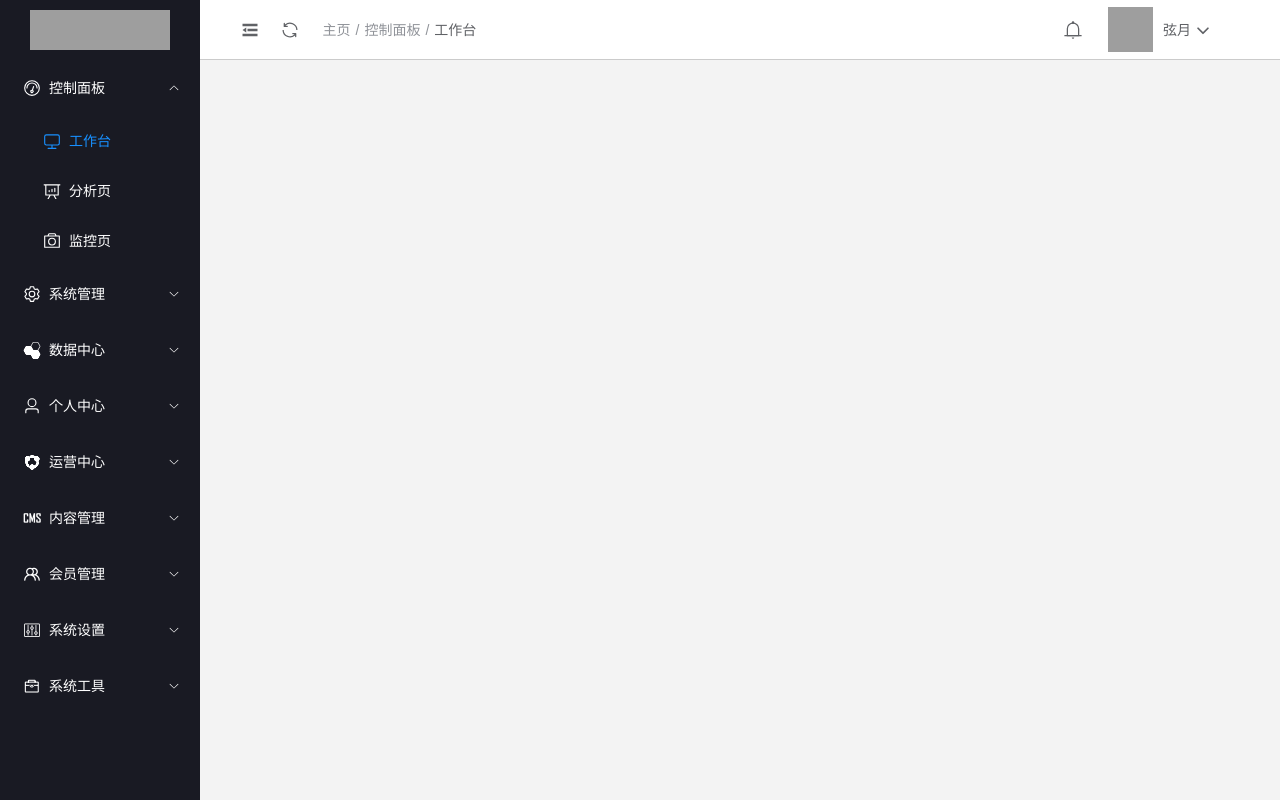
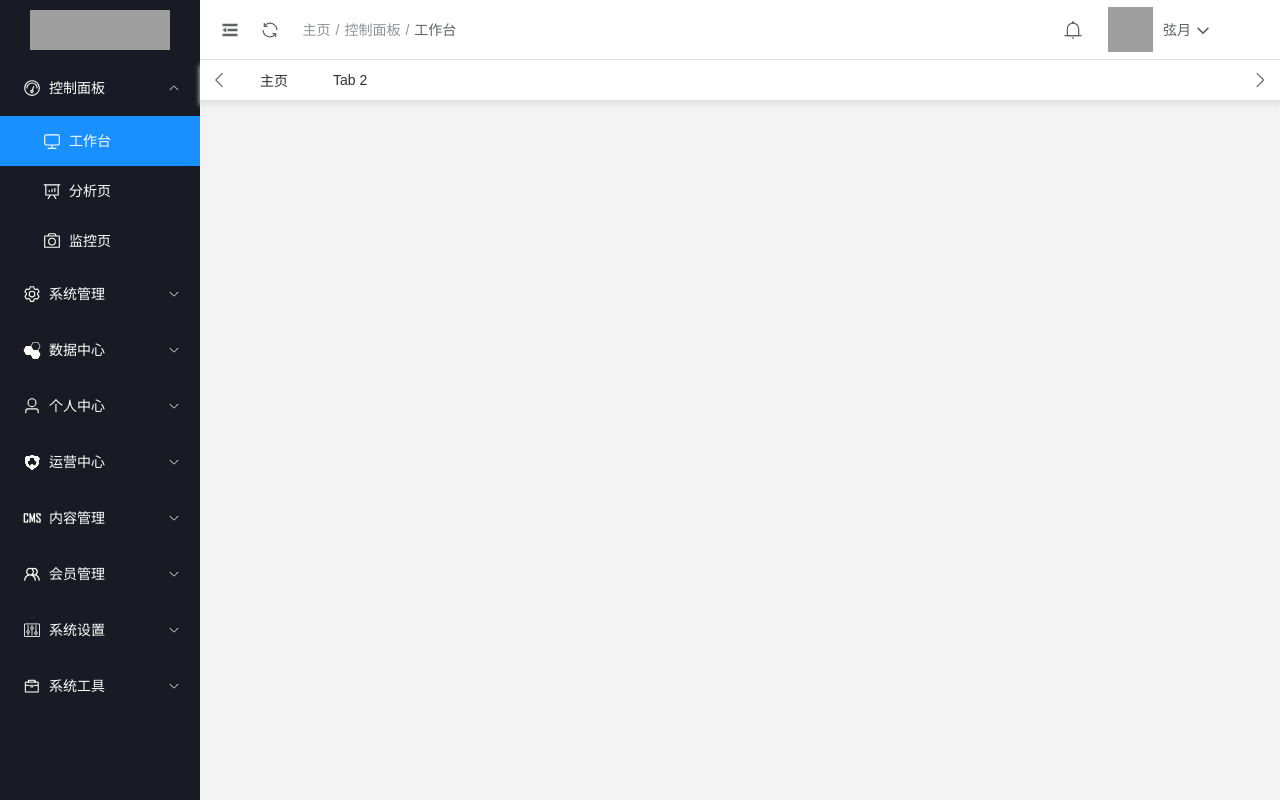
Before and after one commit to xiaomo112801/bearlen-admin, a Vue app: page / in a window 1280 px wide. Built offline with nearby package versions, Linux system fonts and the light colour scheme; grey boxes are pictures that could not be loaded.

Commit message:
login页面添加

```diff
--- a/src/components/bAside.vue
+++ b/src/components/bAside.vue
@@ -49,59 +49,59 @@ export default {
       menuList: [
         {
           name: "控制面板", iconType: 1, index: "1", iconClass: "odometer", childMenu: [
-            { name: "工作台", iconType: 1, index: "1-1", iconClass: "monitor", url: "/dashboard/workplace" },
-            { name: "分析页", iconType: 1, index: "1-2", iconClass: "data-analysis", url: "/dashboard/analysis" },
-            { name: "监控页", iconType: 1, index: "1-3", iconClass: "camera", url: "/dashboard/monitor" }
+            {name: "工作台", iconType: 1, index: "1-1", iconClass: "monitor", url: "/dashboard/workplace"},
+            {name: "分析页", iconType: 1, index: "1-2", iconClass: "data-analysis", url: "/dashboard/analysis"},
+            {name: "监控页", iconType: 1, index: "1-3", iconClass: "camera", url: "/dashboard/monitor"}
           ]
         }, {
           name: "系统管理", iconType: 1, index: "2", iconClass: "setting", childMenu: [
-            { name: "用户管理", iconType: 2, index: "2-1", iconClass: "icon-huiyuan1", url: "" },
-            { name: "角色管理", iconType: 2, index: "2-2", iconClass: "icon-jiaoseguanli", url: "" },
-            { name: "菜单管理", iconType: 2, index: "2-3", iconClass: "icon-caidan", url: "" },
-            { name: "职级管理", iconType: 2, index: "2-4", iconClass: "icon-zhiweiguanli", url: "" },
-            { name: "岗位管理", iconType: 2, index: "2-5", iconClass: "icon-gangwei", url: "" },
-            { name: "部门管理", iconType: 1, index: "2-6", iconClass: "office-building", url: "" },
-            { name: "登录日志", iconType: 1, index: "2-7", iconClass: "document", url: "" },
-            { name: "操作日志", iconType: 2, index: "2-8", iconClass: "icon-wj-rz", icon: "", url: "" }
+            {name: "用户管理", iconType: 2, index: "2-1", iconClass: "icon-huiyuan1", url: ""},
+            {name: "角色管理", iconType: 2, index: "2-2", iconClass: "icon-jiaoseguanli", url: ""},
+            {name: "菜单管理", iconType: 2, index: "2-3", iconClass: "icon-caidan", url: ""},
+            {name: "职级管理", iconType: 2, index: "2-4", iconClass: "icon-zhiweiguanli", url: ""},
+            {name: "岗位管理", iconType: 2, index: "2-5", iconClass: "icon-gangwei", url: ""},
+            {name: "部门管理", iconType: 1, index: "2-6", iconClass: "office-building", url: ""},
+            {name: "登录日志", iconType: 1, index: "2-7", iconClass: "document", url: ""},
+            {name: "操作日志", iconType: 2, index: "2-8", iconClass: "icon-wj-rz", icon: "", url: ""}
           ]
         }, {
           name: "数据中心", iconType: 2, index: "3", iconClass: "icon-shujuzhongxin", childMenu: [
-            { name: "字典管理", iconType: 2, index: "3-1", iconClass: "icon-zidianguanli", url: "" },
-            { name: "城市管理", iconType: 1, index: "3-2", iconClass: "OfficeBuilding", url: "" },
-            { name: "配置管理", iconType: 2, index: "3-3", iconClass: "icon-xitongshezhi", url: "" },
-            { name: "通知公告", iconType: 1, index: "3-4", iconClass: "bell", url: "" },
-            { name: "友链管理", iconType: 2, index: "3-5", iconClass: "icon-youqinglianjie", url: "" }
+            {name: "字典管理", iconType: 2, index: "3-1", iconClass: "icon-zidianguanli", url: ""},
+            {name: "城市管理", iconType: 1, index: "3-2", iconClass: "OfficeBuilding", url: ""},
+            {name: "配置管理", iconType: 2, index: "3-3", iconClass: "icon-xitongshezhi", url: ""},
+            {name: "通知公告", iconType: 1, index: "3-4", iconClass: "bell", url: ""},
+            {name: "友链管理", iconType: 2, index: "3-5", iconClass: "icon-youqinglianjie", url: ""}
           ]
         }, {
           name: "个人中心", iconType: 1, index: "4", iconClass: "user", childMenu: [
-            { name: "个人资料", iconType: 2, index: "4-1", iconClass: "icon-gerenziliao", url: "" }
+            {name: "个人资料", iconType: 2, index: "4-1", iconClass: "icon-gerenziliao", url: ""}
           ]
         }, {
           name: "运营中心", iconType: 2, index: "5", iconClass: "icon-yunyingzhongxin", childMenu: [
-            { name: "广告位管理", iconType: 2, index: "5-1", iconClass: "icon-guanggaoweishezhi", url: "" },
-            { name: "广告管理", iconType: 2, index: "5-2", iconClass: "icon-guanggaoguanli", url: "" },
-            { name: "布局描述管理", iconType: 2, index: "5-3", iconClass: "icon-buju", url: "" },
-            { name: "布局管理", iconType: 2, index: "5-4", iconClass: "icon-buju", url: "" }
+            {name: "广告位管理", iconType: 2, index: "5-1", iconClass: "icon-guanggaoweishezhi", url: ""},
+            {name: "广告管理", iconType: 2, index: "5-2", iconClass: "icon-guanggaoguanli", url: ""},
+            {name: "布局描述管理", iconType: 2, index: "5-3", iconClass: "icon-buju", url: ""},
+            {name: "布局管理", iconType: 2, index: "5-4", iconClass: "icon-buju", url: ""}
           ]
         }, {
           name: "内容管理", iconType: 2, index: "6", iconClass: "icon-icon", childMenu: [
-            { name: "广告位管理", iconType: 2, index: "6-1", iconClass: "icon-guanggaoweishezhi", url: "" },
-            { name: "广告管理", iconType: 2, index: "6-2", iconClass: "icon-guanggaoguanli", url: "" },
-            { name: "布局描述管理", iconType: 2, index: "6-3", iconClass: "icon-buju", url: "" },
-            { name: "布局管理", iconType: 2, index: "6-4", iconClass: "icon-buju", url: "" }
+            {name: "广告位管理", iconType: 2, index: "6-1", iconClass: "icon-guanggaoweishezhi", url: ""},
+            {name: "广告管理", iconType: 2, index: "6-2", iconClass: "icon-guanggaoguanli", url: ""},
+            {name: "布局描述管理", iconType: 2, index: "6-3", iconClass: "icon-buju", url: ""},
+            {name: "布局管理", iconType: 2, index: "6-4", iconClass: "icon-buju", url: ""}
           ]
         }, {
           name: "会员管理", iconType: 2, index: "7", iconClass: "icon-huiyuan1", childMenu: [
-            { name: "会员等级", iconType: 2, index: "7-1", iconClass: "icon-huiyuandengji", url: "" },
-            { name: "会员管理", iconType: 2, index: "7-2", iconClass: "icon-huiyuan1", url: "" }
+            {name: "会员等级", iconType: 2, index: "7-1", iconClass: "icon-huiyuandengji", url: ""},
+            {name: "会员管理", iconType: 2, index: "7-2", iconClass: "icon-huiyuan1", url: ""}
           ]
         }, {
           name: "系统设置", iconType: 2, index: "8", iconClass: "icon-xitongshezhi", childMenu: [
-            { name: "网站设置", iconType: 2, index: "8-1", iconClass: "icon-shuangchilun", url: "" }
+            {name: "网站设置", iconType: 2, index: "8-1", iconClass: "icon-shuangchilun", url: ""}
           ]
         }, {
           name: "系统工具", iconType: 2, index: "9", iconClass: "icon-gongju", childMenu: [
-            { name: "代码生成", iconType: 2, index: "9-1", iconClass: "icon-daimashengcheng", url: "" }
+            {name: "代码生成", iconType: 2, index: "9-1", iconClass: "icon-daimashengcheng", url: ""}
           ]
         }
       ]
@@ -141,6 +141,11 @@ export default {
     border: none;
   }
 
+  .el-menu-item.is-active {
+    background-color: var(--el-menu-active-color);
+    color: #fff
+  }
+
 
   .logo {
     display: flex;
--- a/src/components/bHeader.vue
+++ b/src/components/bHeader.vue
@@ -3,13 +3,13 @@
     <div class="page-info">
       <div class="fold" @click="setCollapse">
         <el-icon :size="20">
-          <fold v-if="collapse" />
-          <expand v-else />
+          <fold v-if="collapse"/>
+          <expand v-else/>
         </el-icon>
       </div>
       <div class="refresh">
         <el-icon :size="20">
-          <refresh />
+          <refresh/>
         </el-icon>
       </div>
       <div class="path">
@@ -22,17 +22,17 @@
     </div>
     <div class="msg-alert">
       <el-icon :size="20">
-        <bell />
+        <bell/>
       </el-icon>
     </div>
     <div class="user">
       <div class="head-img">
-        <img src="http://qiniu.bearlen.com/BEARLEN-03.png" alt="头像" />
+        <img src="http://qiniu.bearlen.com/BEARLEN-03.png" alt="头像"/>
       </div>
       <div class="user-name">
         <span class="name">弦月</span>
         <el-icon>
-          <arrow-down-bold />
+          <arrow-down-bold/>
         </el-icon>
       </div>
       <div class="more">
@@ -71,16 +71,17 @@ export default {
 <style lang="scss" scoped>
 
 .container {
+  height: 60px;
   width: 100%;
   display: flex;
   justify-content: flex-start;
   align-items: center;
   overflow: hidden;
-  height: 100%;
-  border-bottom: 1px solid #cbcbcb;
+  //height: 100%;
+  border-bottom: 1px solid #e3e3e3;
   background-color: white;
   box-sizing: border-box;
-  padding: 0 20px;
+  padding-right: 20px;
   color: #606266;
 
   .page-info {
--- /dev/null
+++ b/src/components/bNavTab.vue
@@ -0,0 +1,163 @@
+<template>
+  <div class="container">
+    <div class="left-btn">
+      <el-icon :size="20">
+        <arrow-left/>
+      </el-icon>
+    </div>
+    <el-row align="middle" justify="start">
+      <el-tabs
+          v-model="editableTabsValue"
+          type="card"
+          class="nav-tabs"
+          closable
+          @tab-remove="removeTab"
+      >
+        <el-tab-pane
+            v-for="item in editableTabs"
+            :key="item.name"
+            :label="item.title"
+            :name="item.name"
+        ></el-tab-pane>
+      </el-tabs>
+    </el-row>
+    <div class="right-btn">
+      <el-icon :size="20">
+        <arrow-right/>
+      </el-icon>
+    </div>
+  </div>
+</template>
+
+<script>
+export default {
+  name: "bNavTab",
+  data() {
+    return {
+      editableTabs: [
+        {
+          title: '主页',
+          name: '1',
+          content: 'Tab 1 content',
+        },
+        {
+          title: 'Tab 2',
+          name: '2',
+          content: 'Tab 2 content',
+        },
+      ],
+      editableTabsValue: 2,
+
+    }
+  },
+  methods: {
+    removeTab(targetName) {
+
+      const tabs = this.editableTabs
+      let activeName = this.editableTabsValue
+      if (activeName === targetName) {
+        tabs.forEach((tab, index) => {
+          if (tab.name === targetName) {
+            const nextTab = tabs[index + 1] || tabs[index - 1]
+            if (nextTab) {
+              activeName = nextTab.name
+            }
+          }
+        })
+      }
+
+      this.editableTabsValue = activeName
+      this.editableTabs = tabs.filter((tab) => tab.name !== targetName)
+    }
+
+  }
+}
+</script>
+
+<style lang="scss" scoped>
+::v-deep.el-tabs--card > .el-tabs__header .el-tabs__nav {
+  background-color: rgba(0, 0, 0, 0) !important;
+  border: none !important;
+  margin: 0;
+}
+
+::v-deep.el-tabs--card > .el-tabs__header .el-tabs__item.is-active {
+  border-bottom-color: #fff;
+  background-color: #ddecff;
+  color: var(--el-color-primary);
+  border-bottom: 2px solid var(--el-color-primary);
+}
+
+::v-deep.el-tabs--card > .el-tabs__header {
+  border: none;
+  margin: 0;
+}
+
+::v-deep .el-tabs--card > .el-tabs__header .el-tabs__item {
+  border-left: none
+}
+
+.el-tabs {
+  height: 40px;
+}
+
+.container {
+  height: 100%;
+  overflow: hidden;
+  background-color: white;
+  display: flex;
+  align-items: center;
+
+  .nav-tabs {
+    ::v-deep.el-tabs--border-card {
+      box-shadow: none;
+      background-color: rgba(0, 0, 0, 0);
+      border: none;
+
+    }
+
+    ::v-deep.el-tabs__header {
+      margin: 0;
+    }
+
+    ::v-deep .el-tabs__item {
+
+    }
+
+    .el-tabs__content {
+      padding: 32px;
+      color: #6b778c;
+      font-size: 32px;
+      font-weight: 600;
+    }
+  }
+
+  .left-btn, .right-btn {
+    display: flex;
+    align-items: center;
+    box-sizing: border-box;
+    padding: 0 10px;
+  }
+
+  .el-row {
+    height: 100%;
+    flex: 1;
+
+  }
+
+
+  .el-col {
+    padding: 0 10px;
+    font-size: 14px;
+    text-align: center;
+    height: 40px;
+    line-height: 40px;
+
+    &:hover {
+      background-color: #ddecff;
+      color: var(--el-color-primary);
+      border-bottom: 2px solid var(--el-color-primary);
+    }
+  }
+}
+</style>
--- a/src/views/base.vue
+++ b/src/views/base.vue
@@ -7,6 +7,9 @@
       <el-header>
         <b-header @getCollapse="getCollapse"></b-header>
       </el-header>
+      <div class="nav-tab">
+        <b-nav-tab></b-nav-tab>
+      </div>
       <el-main>
         <router-view></router-view>
       </el-main>
@@ -17,6 +20,7 @@
 <script>
 import bHeader from "@/components/bHeader"
 import bAside from "@/components/bAside"
+import bNavTab from "@/components/bNavTab"
 
 export default {
   data() {
@@ -31,12 +35,18 @@ export default {
   },
   components: {
     bHeader,
-    bAside
+    bAside,
+    bNavTab
   }
 }
 </script>
 
 <style lang="scss">
+.nav-tab {
+  overflow: hidden;
+  height: 40px;
+  box-shadow: 0 5px 5px #e3e3e3;
+}
 
 .el-header {
   color: var(--el-text-color-primary);
@@ -44,6 +54,8 @@ export default {
   line-height: 60px;
   --el-header-padding: 0 0 !important;
   padding: var(--el-header-padding) !important;
+  display: flex;
+  flex-direction: column;
 }
 
 .aside-transition {
@@ -51,6 +63,7 @@ export default {
 }
 
 .container {
-  height: 100vh
+  height: 100vh;
+  color: #606266;
 }
 </style>
```
